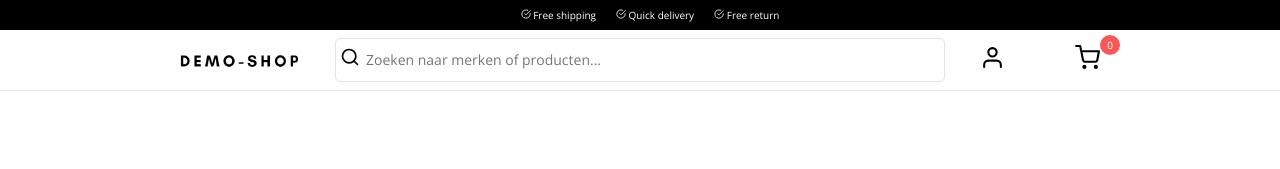
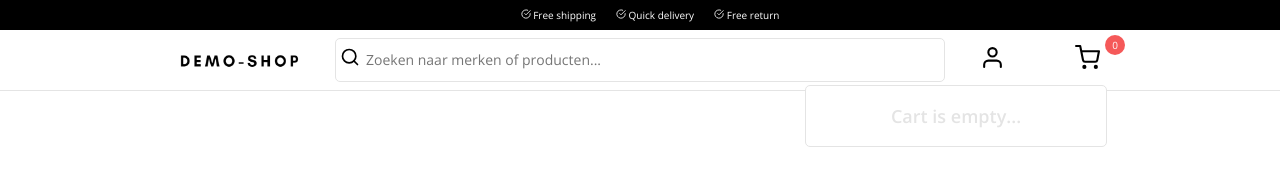
Before and after one commit to Madses/store-app, a React (Create React App) app: page / in a window 1280 px wide. Both pictures are taken after a click on the icon 1087 px from the left and 57 px from the top of the page. Shown: the top 169 px of the page. Built offline with nearby package versions, Linux system fonts and the light colour scheme; data requests are answered from the project's data file; grey boxes are pictures that could not be loaded.

Commit message:
shopping cart functionality added

```diff
--- /dev/null
+++ b/src/components/header/Cart.js
@@ -0,0 +1,60 @@
+import React, { useState } from 'react';
+import { FiShoppingCart, FiX } from 'react-icons/fi';
+import { useCart } from '../../hooks';
+
+export default function Cart() {
+  const [isOpen, setIsOpen] = useState(false);
+  const { cartCount, cart, removeFromCart } = useCart();
+
+  const subTotal = cart.reduce((acc, curr) => {
+    return acc + curr.price;
+  }, 0);
+
+  return (
+    <div className="cart">
+      <FiShoppingCart
+        className="cart__icon"
+        onClick={() => {
+          setIsOpen(!isOpen);
+        }}
+      />
+      <div className="cart__count">
+        <span>{cartCount}</span>
+      </div>
+
+      {isOpen ? (
+        <div className="cart__content">
+          {!cart.length ? (
+            <h2>Cart is empty...</h2>
+          ) : (
+            <>
+              {cart.map((item) => (
+                <div className="cart__content-item">
+                  <img src={item.img} alt=""></img>
+                  <span className="cart__content-item-price">
+                    ${item.price}
+                  </span>
+                  <span className="cart__content-item-name">{item.name}</span>
+                  <FiX
+                    className="cart__content-item-delete"
+                    onClick={() => {
+                      removeFromCart(item);
+                    }}
+                  />
+                </div>
+              ))}
+
+              <div className="cart__content-summary">
+                <span className="cart__content-summary-name">SUB TOTAL</span>
+                <span className="cart__content-summary-price">${subTotal}</span>
+              </div>
+              <div className="cart__content-checkout-button">
+                PROCEED TO CHECKOUT
+              </div>
+            </>
+          )}
+        </div>
+      ) : null}
+    </div>
+  );
+}
--- a/src/components/header/Header.js
+++ b/src/components/header/Header.js
@@ -2,12 +2,11 @@ import React from 'react';
 import './style.css';
 import SearchBar from './SearchBar';
 import logo from '../../assets/logo.png';
-import { FiUser, FiShoppingCart, FiCheckCircle } from 'react-icons/fi';
-import { useCart } from '../../hooks';
+import { FiUser, FiCheckCircle } from 'react-icons/fi';
+
+import Cart from './Cart';
 
 export default function Header() {
-  const { cartCount } = useCart();
-
   return (
     <>
       <div className="top-header">
@@ -31,10 +30,7 @@ export default function Header() {
         </div>
         <div className="header__right">
           <FiUser className="header__icon" />
-          <FiShoppingCart className="header__icon" />
-          <div className="header__right-counter">
-            <span>{cartCount}</span>
-          </div>
+          <Cart />
         </div>
       </div>
     </>
--- a/src/components/header/style.css
+++ b/src/components/header/style.css
@@ -95,3 +95,117 @@
   padding-left: 5px;
   cursor: pointer;
 }
+
+/*
+  Cart component
+*/
+
+.cart {
+  display: flex;
+}
+
+.cart__icon {
+  height: 25px;
+  width: 25px;
+  margin-top: 15px;
+  cursor: pointer;
+}
+
+.cart__count {
+  height: 20px;
+  width: 20px;
+  border-radius: 50%;
+  text-align: center;
+  margin-top: 5px;
+  line-height: 20px;
+  font-size: 10px;
+  color: white;
+  position: absolute;
+  margin-left: 30px;
+  background: #f55959;
+}
+
+.cart__content {
+  width: 300px;
+  min-height: 60px auto;
+  background: white;
+  border: 1px solid #e4e4e4;
+  z-index: 10;
+  position: absolute;
+  margin-top: 55px;
+  margin-left: -270px;
+  border-radius: 5px;
+}
+
+.cart__content h2 {
+  color: #e4e4e4;
+  text-align: center;
+  margin: 0;
+}
+
+.cart__content-item {
+  width: 100%;
+  height: 50px;
+  border-bottom: 1px solid #e4e4e4;
+  font-size: 12px;
+  padding-bottom: 10px;
+  display: flex;
+}
+
+.cart__content-item-name {
+  white-space: nowrap;
+  width: 115px;
+  overflow: hidden;
+  text-overflow: ellipsis;
+  padding-left: 10px;
+  padding-right: 10px;
+  line-height: 70px;
+}
+
+.cart__content-item-price {
+  padding-left: 10px;
+  width: 40px;
+  line-height: 70px;
+  font-size: 14px;
+  color: green;
+  font-weight: bold;
+}
+
+.cart__content-item img {
+  padding-left: 15px;
+  height: 70px;
+  width: 70px;
+  object-fit: contain;
+}
+
+.cart__content-item-delete {
+  font-size: 18px;
+  padding-top: 25px;
+  color: red;
+  cursor: pointer;
+}
+
+.cart__content-summary {
+  display: flex;
+  justify-content: space-between;
+  margin: 0 20px 0 20px;
+  font-size: 12px;
+}
+
+.cart__content-checkout-button {
+  width: 240px;
+  height: 30px;
+  border: 2px solid black;
+  color: black;
+  line-height: 30px;
+  text-align: center;
+  cursor: pointer;
+  margin: 0 auto;
+  margin-bottom: 30px;
+}
+
+.cart__content-checkout-button:hover {
+  background: black;
+  color: white;
+  transition: 0.5s;
+}
--- a/src/components/product-card/style.css
+++ b/src/components/product-card/style.css
@@ -63,7 +63,6 @@
   transition: 0.2s;
 }
 
-
 .product-card__remove-from-cart-btn {
   border: 0;
   height: 35px;
@@ -72,5 +71,5 @@
   width: 150px;
   border: 2px solid black;
   background: black;
- color:white;
+  color: white;
 }
--- a/src/hooks/useCart.js
+++ b/src/hooks/useCart.js
@@ -3,6 +3,7 @@ import { CartContext } from '../contexts';
 
 export default function useCart() {
   const { cart, setCart } = useContext(CartContext);
+
   const cartCount = cart.length;
 
   const addToCart = (cartItem) => {
@@ -16,6 +17,7 @@ export default function useCart() {
     if (!cartItem) return;
     const cartCopy = [...cart];
     const toRemoveIndex = cartCopy.indexOf(cartItem);
+    if (toRemoveIndex === -1) return;
     cartCopy.splice(toRemoveIndex, 1);
     setCart(cartCopy);
   };
--- a/src/pages/style.css
+++ b/src/pages/style.css
@@ -2,7 +2,7 @@
   display: flex;
   justify-content: space-evenly;
   flex-wrap: wrap;
-  width: 70%;
+  width: 60%;
   height: auto;
   margin: 0 auto;
   margin-top: 80px;
```
Also changed, not shown: 1 other file (tests, documents, lock files or other folders).
